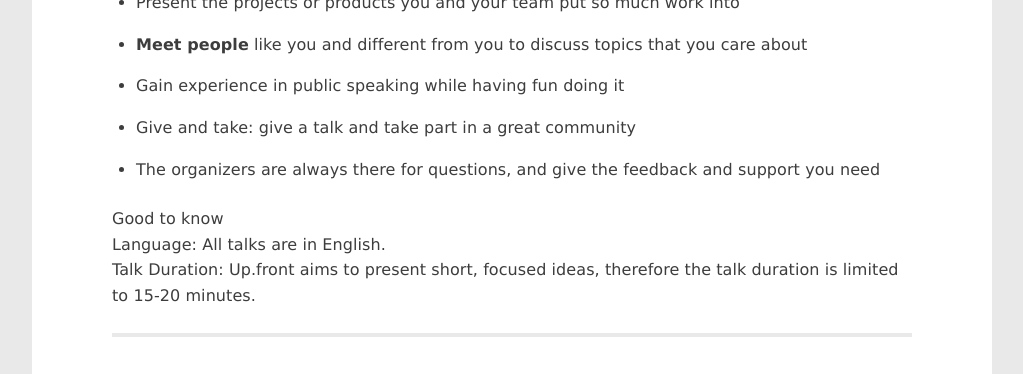
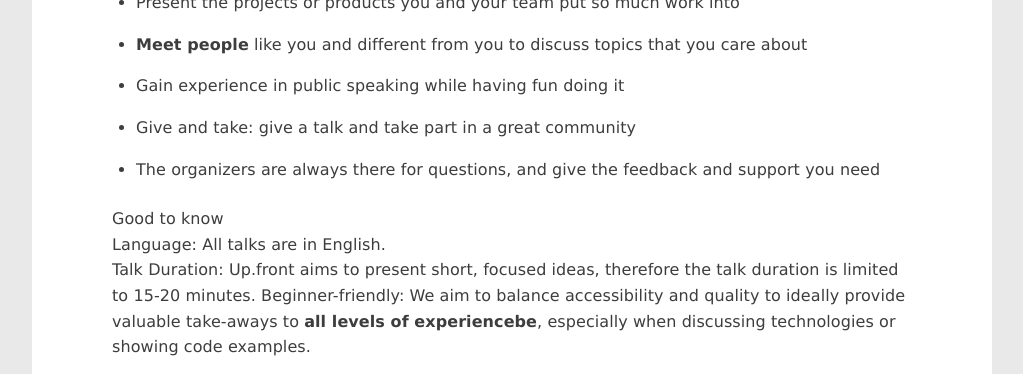
Before and after one commit to upfrontug/upfrontug.github.io, a Jekyll site: the page built from submit.html, in a window 1280 px wide and 900 px high, scrolled down 1613 px, cut to the strip 0-374 px from the top of the window. Shown: the whole strip, without its empty margins (128-1151 px from the left). Built offline with Jekyll 4.4.1, drawn with Linux system fonts in a browser that asks for light colours; a script that is not in the unit is left out.

Commit message:
text edit 6

```diff
--- a/submit.html
+++ b/submit.html
@@ -64,6 +64,7 @@ font-style: italic;">We currently have way more talk submissions than free slots
   Language: All talks are in English.
   <br>
   Talk Duration: Up.front aims to present short, focused ideas, therefore the talk duration is limited to 15-20 minutes.
+  Beginner-friendly: We aim to balance accessibility and quality to ideally provide valuable take-aways to <strong>all levels of experiencebe</strong>, especially when discussing technologies or showing code examples.
 </p>
 <hr>
 
```
